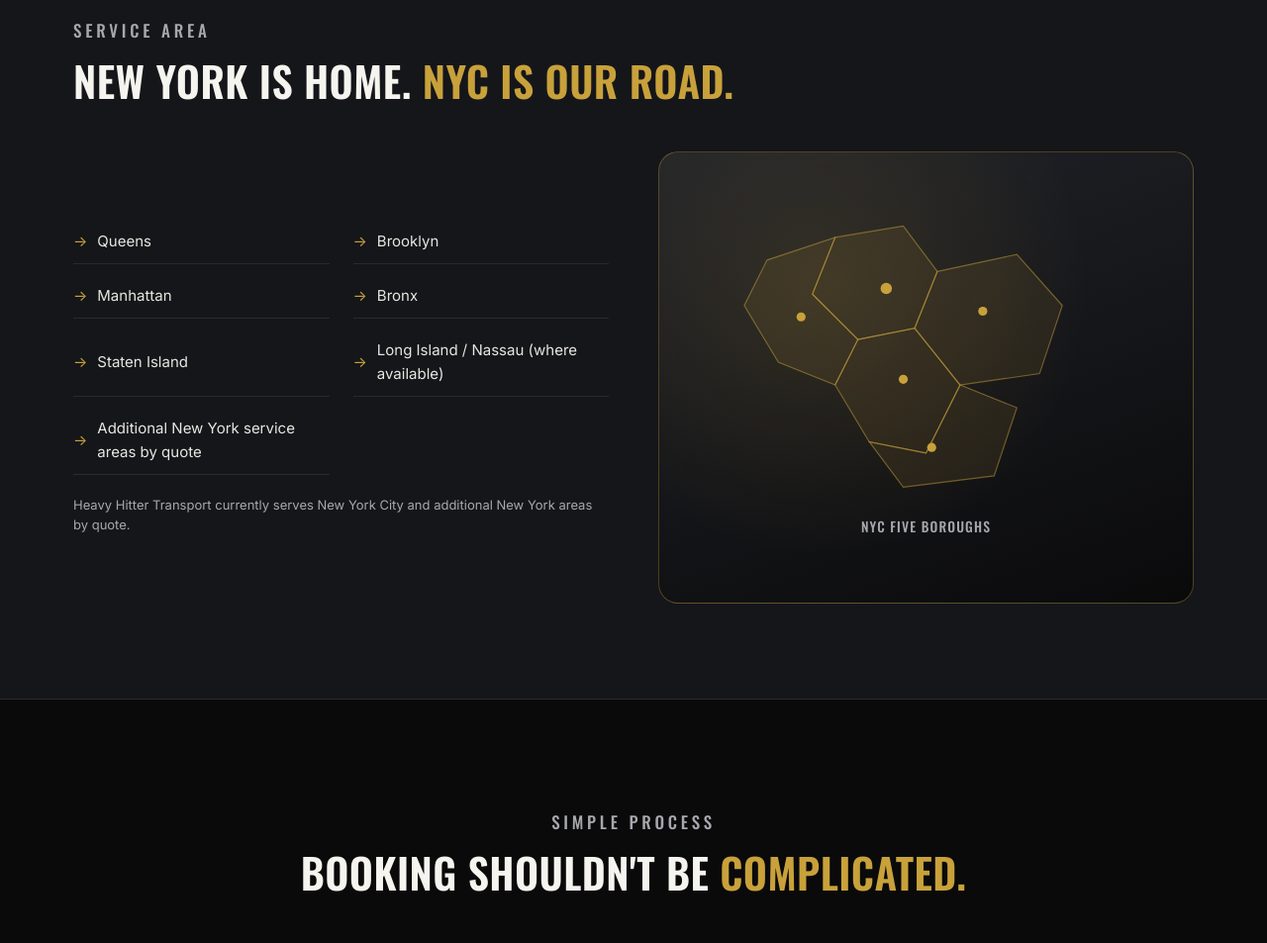
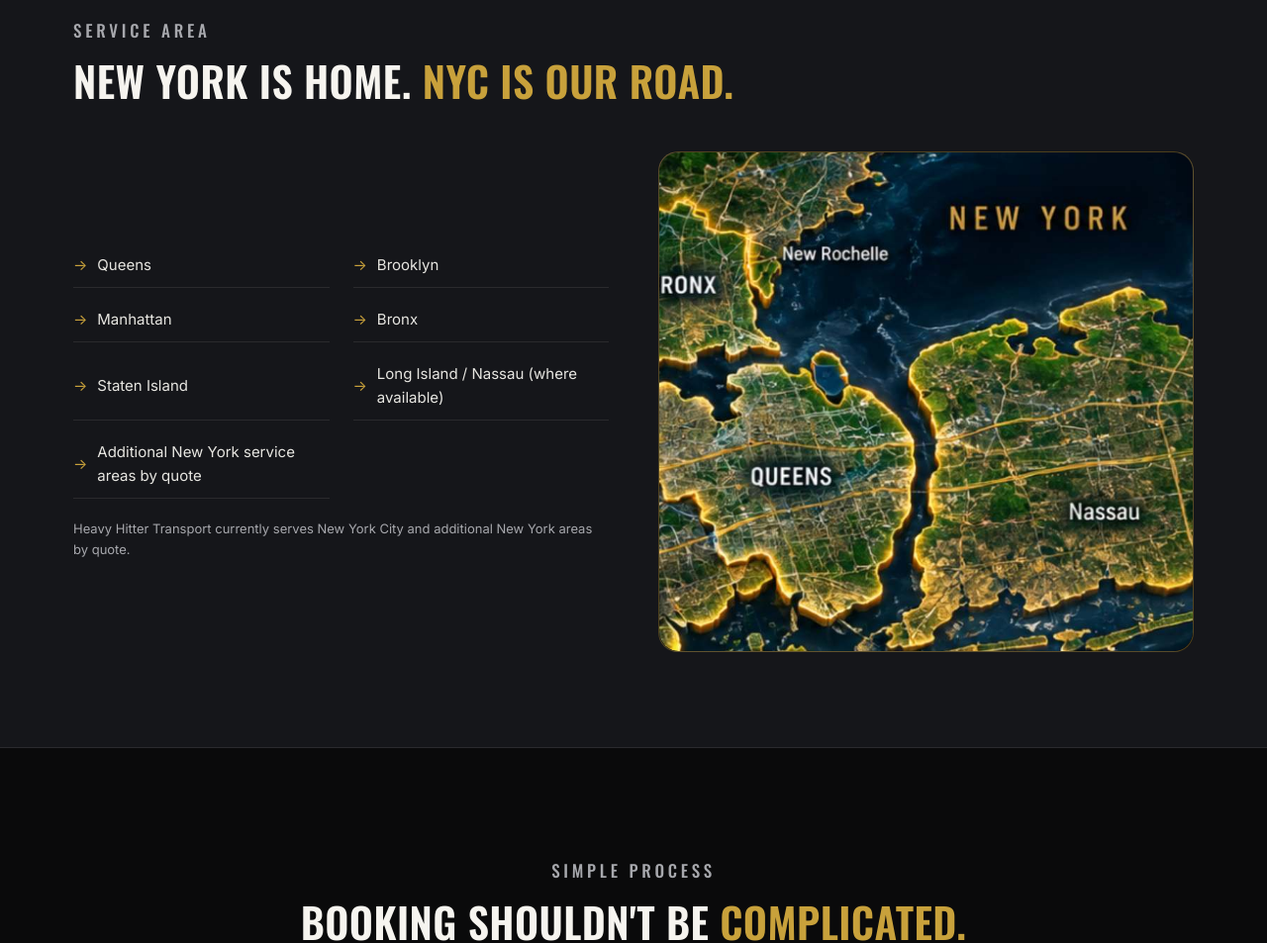
Before and after one commit to c4319454/heavy-hitter-transport, a plain HTML site: page index.html in a window 1280 px wide. Shown: the part 10506-11459 px from the top of the page at 99% size. Drawn offline with nearby package versions, Linux system fonts and the light colour scheme; animation ran at ten frames a second.

Commit message:
Service area: NY satellite map photo (NY-only crop); USDOT Active (index.html)

```diff
--- a/index.html
+++ b/index.html
@@ -685,20 +685,8 @@
           </p>
         </div>
 
-        <div class="map-visual reveal" role="img" aria-label="Stylized map of New York City's five boroughs">
-          <svg viewBox="0 0 400 320" xmlns="http://www.w3.org/2000/svg">
-            <path class="region" d="M120 40 L180 30 L210 70 L190 120 L140 130 L100 90 Z" />
-            <path class="region" d="M210 70 L280 55 L320 100 L300 160 L230 170 L190 120 Z" />
-            <path class="region" d="M140 130 L190 120 L230 170 L200 230 L150 220 L120 170 Z" />
-            <path class="region" d="M60 60 L120 40 L100 90 L140 130 L120 170 L70 150 L40 100 Z" />
-            <path class="region" d="M150 220 L200 230 L230 170 L280 190 L260 250 L180 260 Z" />
-            <circle class="pin" cx="165" cy="85" r="5" />
-            <circle class="pin" cx="250" cy="105" r="4" />
-            <circle class="pin" cx="180" cy="165" r="4" />
-            <circle class="pin" cx="90" cy="110" r="4" />
-            <circle class="pin" cx="205" cy="225" r="4" />
-            <text x="200" y="300" text-anchor="middle" fill="#a7a8ad" font-size="12" font-family="Oswald, sans-serif" letter-spacing="1">NYC FIVE BOROUGHS</text>
-          </svg>
+        <div class="map-visual map-photo reveal" role="img" aria-label="Satellite map of New York: the Bronx, Queens and Nassau County, Long Island">
+          <img src="assets/images/service-area-ny.jpg" alt="Satellite map of New York showing the Bronx, Queens and Nassau County on Long Island" width="760" height="711" loading="lazy" decoding="async" />
         </div>
       </div>
     </div>
```
